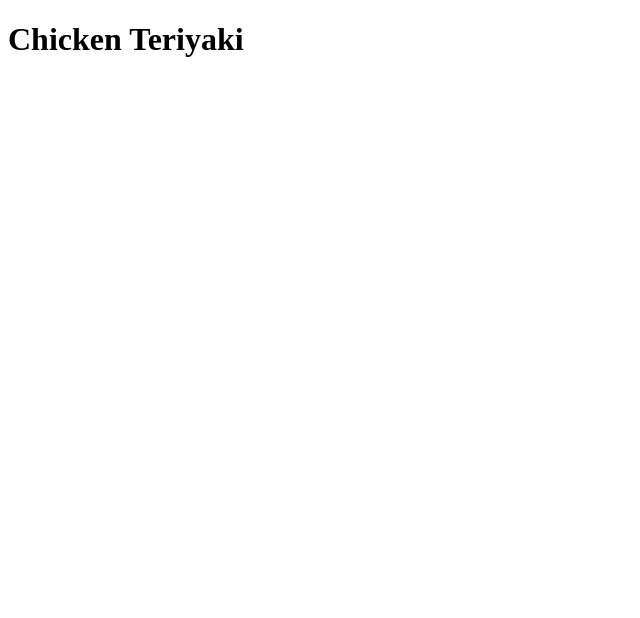
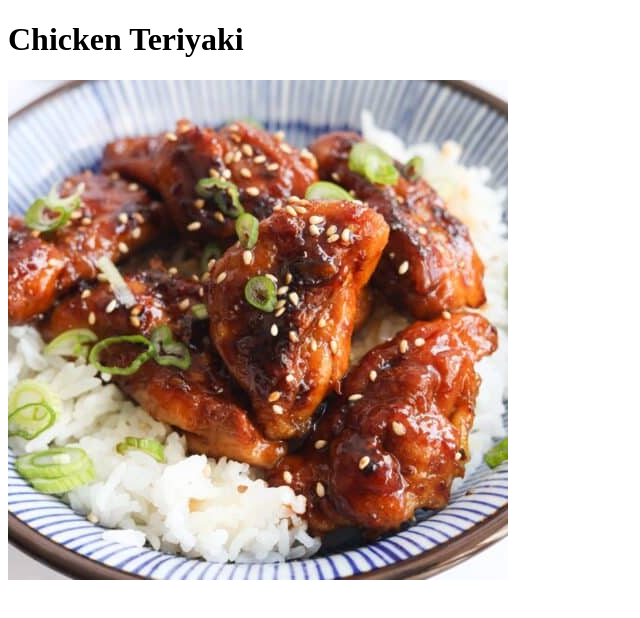
Before and after one commit to kwaku-codes/odin-recipes, a plain HTML site: page chicken_teriyaki.html in a window 1280 px wide. Shown: the whole page, without its empty margins (0-640 px from the left). Drawn offline with Linux system fonts and the light colour scheme.

Commit message:
added chicken teriyaki jpg to file

```diff
--- a/chicken_teriyaki.html
+++ b/chicken_teriyaki.html
@@ -11,6 +11,6 @@
 <body>
 <h1> Chicken Teriyaki </h1>
 
-
+<img src="./images/chicken_teriyaki.jpg">
 </body>
 </html>
```
